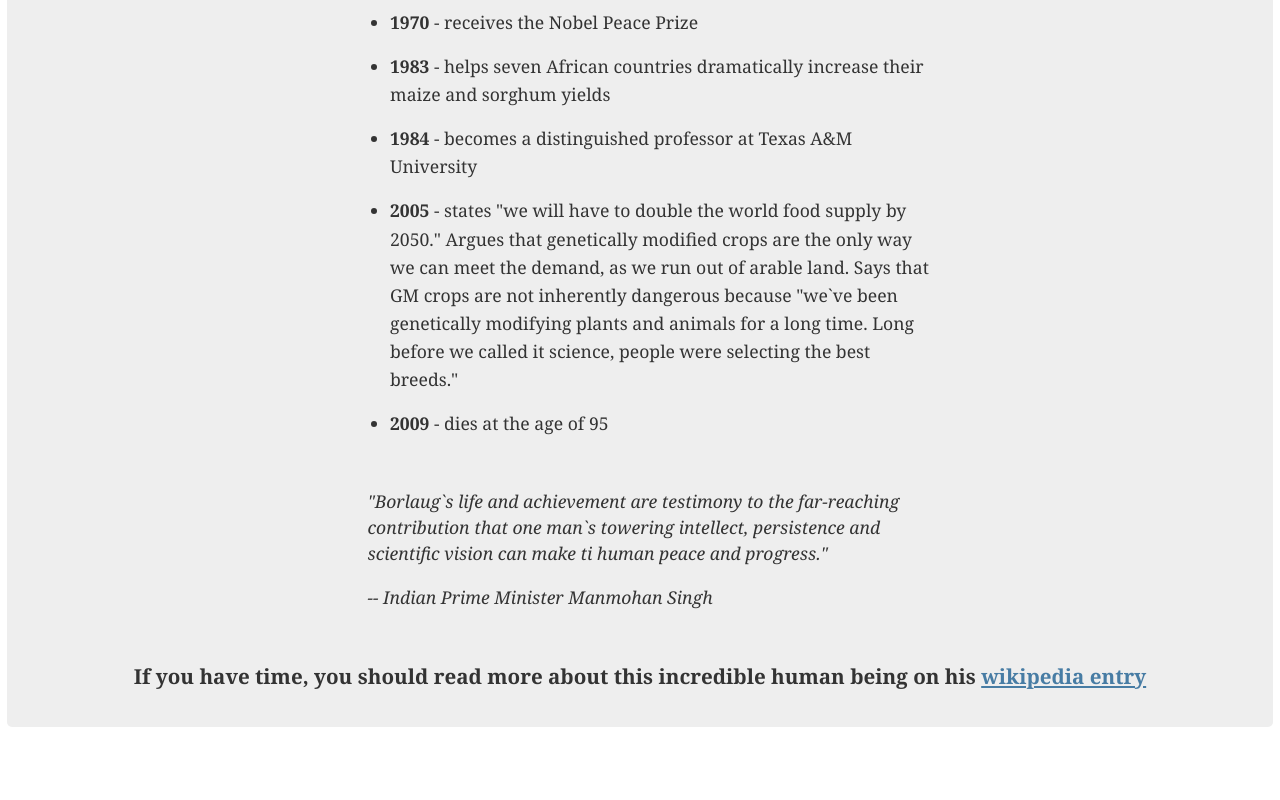
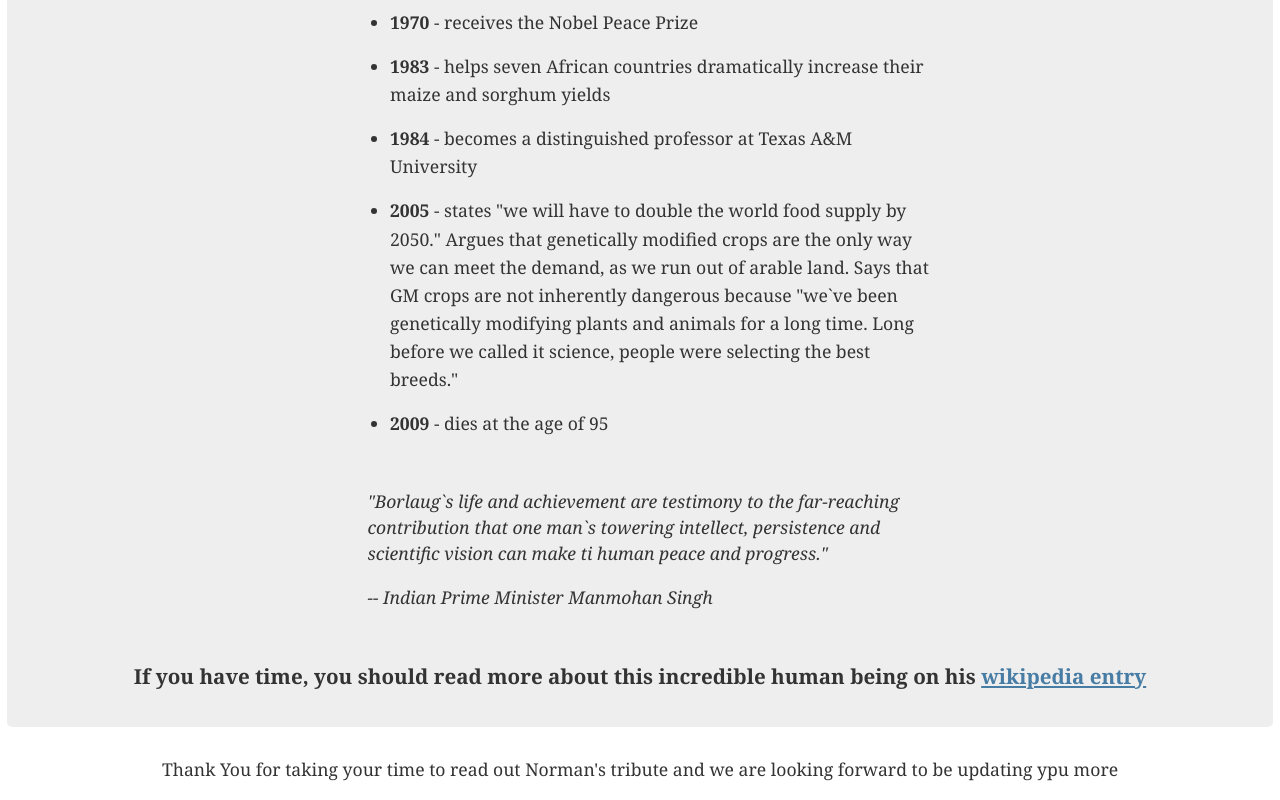
Before and after one commit to NewtonOmbese/tributepage, a plain HTML site: page index.html in a window 1280 px wide. Shown: the part 1717-2517 px from the top of the page. Before the commit the page ends 2473 px from the top, so only its background shows below. Drawn offline with Linux system fonts and the light colour scheme.

Commit message:
Update index.html

```diff
--- a/index.html
+++ b/index.html
@@ -44,5 +44,9 @@
             <h3>If you have time, you should read more about this incredible human being on his <a href="https://en.wikipedia.org/wiki/Norman_Borlaug" target="_blank" id="tribute-link">wikipedia entry</a></h3>
         </section>
     </main>
+
+    <footer>
+        <p>Thank You for taking your time to read out Norman's tribute and we are looking forward to be updating ypu more</p>
+    </footer>
 </body>
 </html>
```
